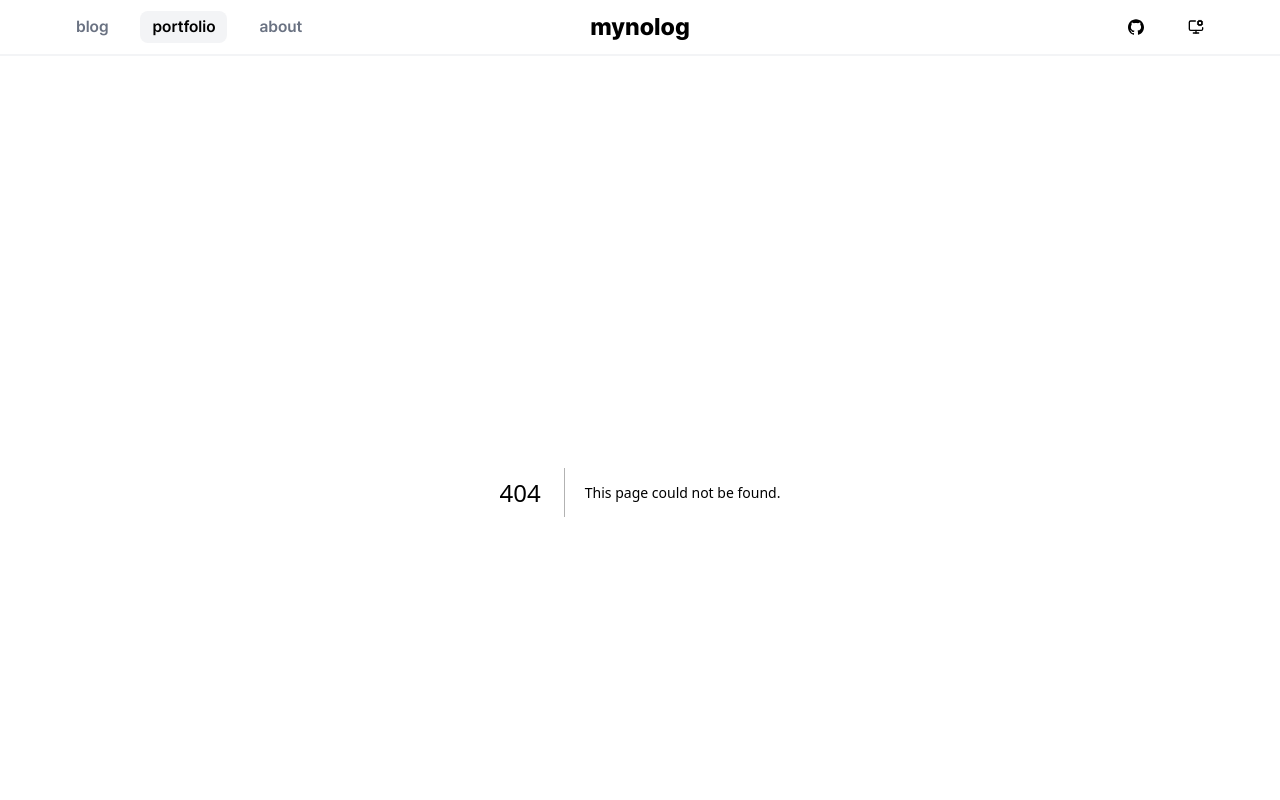
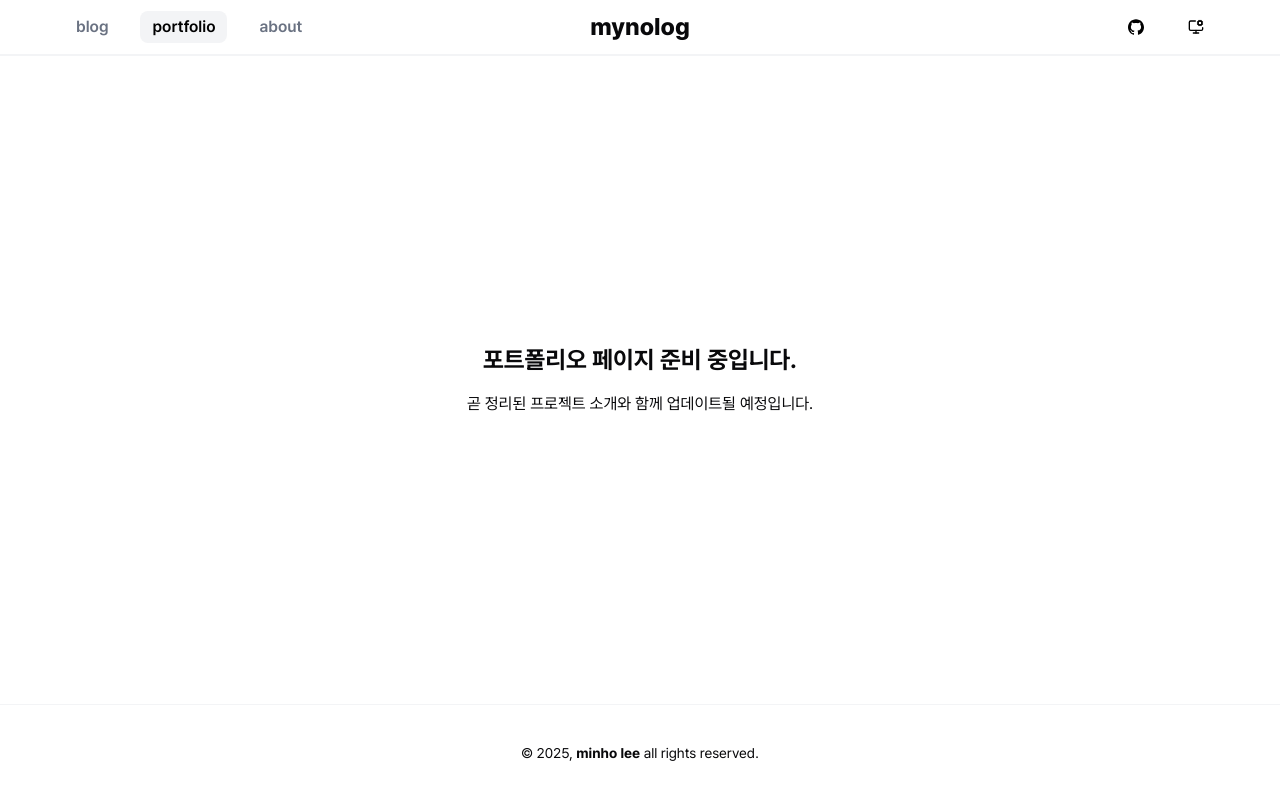
Before and after one commit to mynolog/mynolog-blog, a Next.js app: page /portfolio in a window 1280 px wide. Before the commit this address had no page. Shown: the top 800 px of the page. Built offline with nearby package versions, Linux system fonts and the light colour scheme.

Commit message:
feat: Portfolio 페이지 준비 중 화면 추가

```diff
--- /dev/null
+++ b/src/app/portfolio/page.tsx
@@ -0,0 +1,8 @@
+export default function PortfolioPage() {
+  return (
+    <div className="flex w-full flex-col items-center justify-center gap-4">
+      <h2 className="text-2xl font-bold">포트폴리오 페이지 준비 중입니다.</h2>
+      <p>곧 정리된 프로젝트 소개와 함께 업데이트될 예정입니다.</p>
+    </div>
+  )
+}
```
